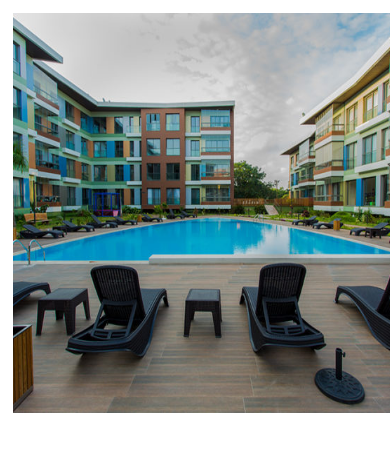
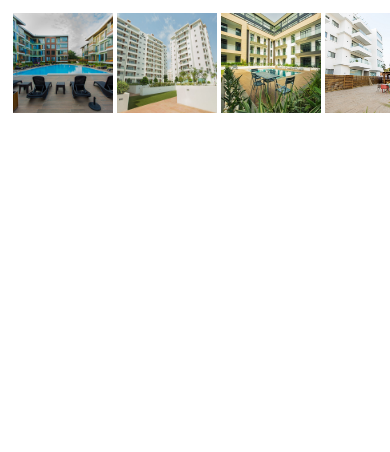
Before and after one commit to ananse111/GALLERIA, a plain HTML site: page eastlegon.html in a window 390 px wide. Shown: the top 452 px of the page. Drawn offline with Linux system fonts and the light colour scheme.

Commit message:
@media changes

```diff
--- a/eastlegon.html
+++ b/eastlegon.html
@@ -26,11 +26,20 @@
         -o-transition: left 2s;
 
     }
+    @media only screen and (max-width: 600px){
+        img {
+            width: 100px;
+            height: 100px;
+        }
+
+    }
+
+
 </style>
 <body>
     <div class="slider_container">
     <div class="image_container">
-       <a href="./east_legon/cantonments_fs.jpg"> <img src="./east_legon/cantonments_fs.jpg" alt=""></a>
+       <a  href="./east_legon/cantonments_fs.jpg"> <img src="./east_legon/cantonments_fs.jpg" alt=""></a>
         <img src="./east_legon/east legon_outdoor.jpg" alt="">
         <img src="./east_legon/gardens-outdoor.jpg" alt="">
         <img src="./east_legon/labone_outdoor.jpg" alt="">
```
